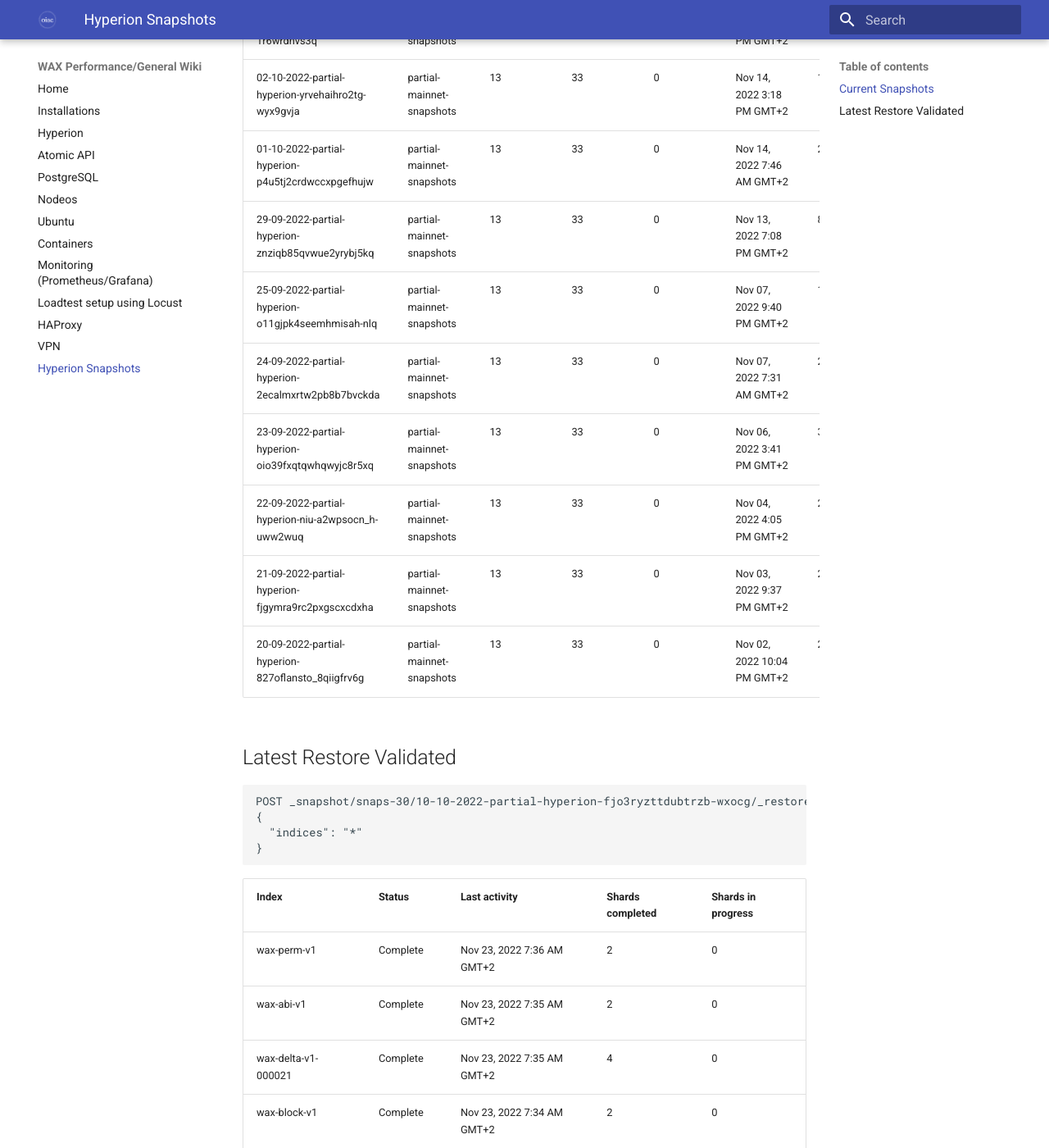
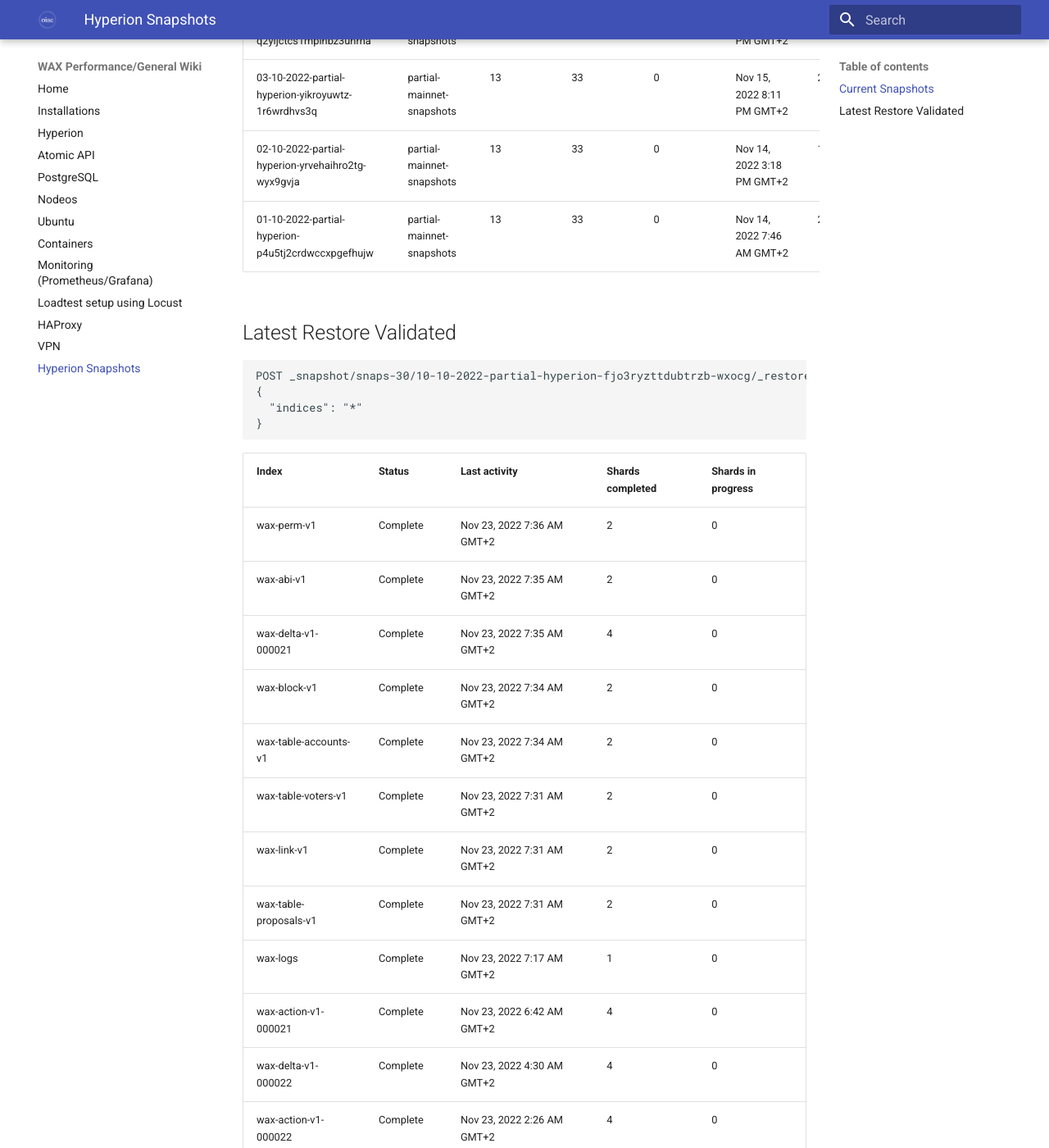
Before and after one commit to oneinacillian/wiki, an MkDocs documentation site: the page built from docs/snapshots.md, in a window 1280 px wide and 1400 px high, scrolled down 4009 px. Shown: the whole window at 82% size. Built offline with MkDocs 1.6.1 and Material for MkDocs 9.7.7, drawn with Linux system fonts in a browser that asks for light colours; some of the changed text lies outside the part shown.

```diff
--- a/docs/snapshots.md
+++ b/docs/snapshots.md
@@ -83,13 +84,7 @@
 | 03-10-2022-partial-hyperion-yikroyuwtz-1r6wrdhvs3q | partial-mainnet-snapshots | 13      | 33     | 0             | Nov 15, 2022 8:11 PM GMT+2  | 29s      |
 | 02-10-2022-partial-hyperion-yrvehaihro2tg-wyx9gvja | partial-mainnet-snapshots | 13      | 33     | 0             | Nov 14, 2022 3:18 PM GMT+2  | 11s      |
 | 01-10-2022-partial-hyperion-p4u5tj2crdwccxpgefhujw | partial-mainnet-snapshots | 13      | 33     | 0             | Nov 14, 2022 7:46 AM GMT+2  | 22s      |
-| 29-09-2022-partial-hyperion-znziqb85qvwue2yrybj5kq | partial-mainnet-snapshots | 13      | 33     | 0             | Nov 13, 2022 7:08 PM GMT+2  | 82s      |
-| 25-09-2022-partial-hyperion-o11gjpk4seemhmisah-nlq | partial-mainnet-snapshots | 13      | 33     | 0             | Nov 07, 2022 9:40 PM GMT+2  | 17s      |
-| 24-09-2022-partial-hyperion-2ecalmxrtw2pb8b7bvckda | partial-mainnet-snapshots | 13      | 33     | 0             | Nov 07, 2022 7:31 AM GMT+2  | 22s      |
-| 23-09-2022-partial-hyperion-oio39fxqtqwhqwyjc8r5xq | partial-mainnet-snapshots | 13      | 33     | 0             | Nov 06, 2022 3:41 PM GMT+2  | 36s      |
-| 22-09-2022-partial-hyperion-niu-a2wpsocn_h-uww2wuq | partial-mainnet-snapshots | 13      | 33     | 0             | Nov 04, 2022 4:05 PM GMT+2  | 22s      |
-| 21-09-2022-partial-hyperion-fjgymra9rc2pxgscxcdxha | partial-mainnet-snapshots | 13      | 33     | 0             | Nov 03, 2022 9:37 PM GMT+2  | 25s      |
-| 20-09-2022-partial-hyperion-827oflansto_8qiigfrv6g | partial-mainnet-snapshots | 13      | 33     | 0             | Nov 02, 2022 10:04 PM GMT+2 | 24s      |
+
 
 ## Latest Restore Validated
 
```
Also changed, not shown: other parts of docs/snapshots.md (+1 -0 lines).
